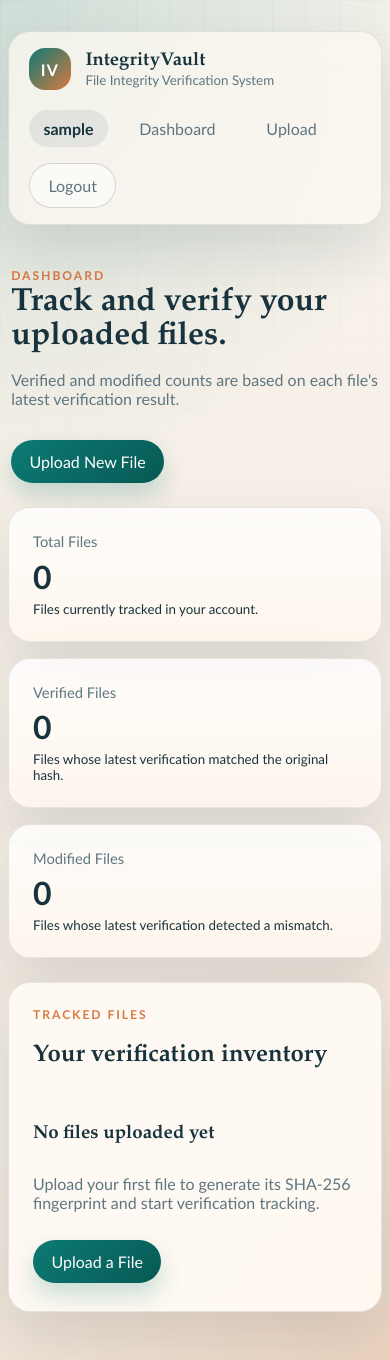
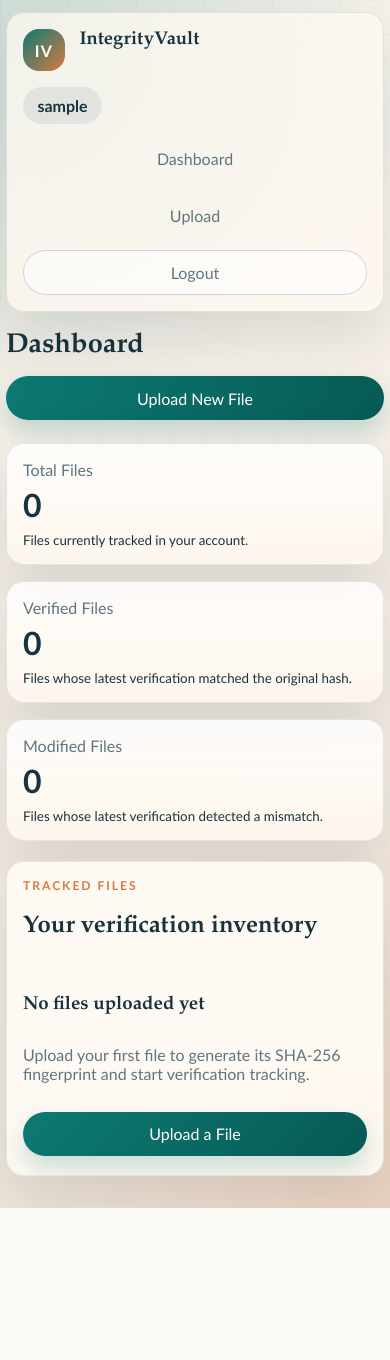
Before and after one commit to sangeethsanthosh-git/file-integrity, a Flask app: page /dashboard in a window 390 px wide. After the commit the page ends 1208 px from the top, so only its background shows below. Run offline with Flask 3, Linux system fonts and the light colour scheme; the visitor is signed in with stand-in values (Sample User, id 1); data comes from the database, SQL or seed files in the repository; data that the repository does not hold is empty.

Commit message:
Improve responsive dashboard and auth layouts

```diff
--- a/static/css/styles.css
+++ b/static/css/styles.css
@@ -66,9 +66,9 @@ code {
 .page-shell {
     position: relative;
     z-index: 1;
-    width: min(1180px, calc(100% - 2rem));
+    width: min(calc(100% - 2rem), 1180px);
     margin: 0 auto;
-    padding: 1.5rem 0 3rem;
+    padding: 1.25rem 0 3rem;
 }
 
 .topbar {
@@ -76,7 +76,7 @@ code {
     align-items: center;
     justify-content: space-between;
     gap: 1rem;
-    margin-bottom: 1.5rem;
+    margin-bottom: 1.25rem;
     padding: 1rem 1.25rem;
     border: 1px solid var(--line);
     border-radius: var(--radius-lg);
@@ -89,6 +89,7 @@ code {
     display: inline-flex;
     align-items: center;
     gap: 0.9rem;
+    min-width: 0;
 }
 
 .brand strong,
@@ -117,11 +118,13 @@ h3 {
     color: #fff;
     font-weight: 700;
     letter-spacing: 0.08em;
+    flex-shrink: 0;
 }
 
 .topbar-nav {
     display: flex;
     align-items: center;
+    justify-content: flex-end;
     flex-wrap: wrap;
     gap: 0.75rem;
 }
@@ -133,11 +136,13 @@ h3 {
     display: inline-flex;
     align-items: center;
     justify-content: center;
+    min-height: 44px;
     border-radius: 999px;
     padding: 0.75rem 1.15rem;
     border: 1px solid transparent;
     transition: transform 0.2s ease, background-color 0.2s ease, border-color 0.2s ease;
     cursor: pointer;
+    text-align: center;
 }
 
 .nav-link:hover,
@@ -180,7 +185,11 @@ h3 {
 
 .main-content {
     display: grid;
-    gap: 1.5rem;
+    gap: 1.25rem;
+}
+
+.main-content > * {
+    min-width: 0;
 }
 
 .alerts {
@@ -229,19 +238,42 @@ h3 {
     cursor: pointer;
 }
 
-.page-header {
+.page-header,
+.page-toolbar,
+.section-head,
+.timeline-head {
     display: flex;
-    align-items: center;
+    align-items: flex-start;
     justify-content: space-between;
     gap: 1rem;
-    padding: 1.2rem 0.2rem 0;
+}
+
+.page-header {
+    padding: 0.35rem 0.2rem 0;
+}
+
+.page-toolbar {
+    margin-bottom: 0.15rem;
 }
 
 .page-header h1,
-.hero-panel h1 {
-    margin: 0.25rem 0 0.5rem;
-    font-size: clamp(2rem, 3vw, 3rem);
+.page-toolbar h1 {
+    margin: 0.25rem 0 0.45rem;
+    font-size: clamp(1.9rem, 3vw, 2.8rem);
     line-height: 1.05;
+}
+
+.page-toolbar h1 {
+    margin: 0;
+    font-size: clamp(1.75rem, 2.6vw, 2.25rem);
+}
+
+.section-head {
+    margin-bottom: 1rem;
+}
+
+.timeline-head {
+    align-items: baseline;
 }
 
 .eyebrow {
@@ -254,21 +286,17 @@ h3 {
 }
 
 .supporting-copy,
-.hero-copy,
 .inline-note,
 .table-subtext,
 .detail-list dt,
 .hash-compare-item span,
-.feature-item span,
-.empty-state p {
+.empty-state p,
+.file-picker-text,
+.stat-card span,
+.timeline-head span,
+.simple-list,
+.brand small {
     color: var(--muted);
-}
-
-.auth-layout,
-.detail-grid {
-    display: grid;
-    grid-template-columns: 1.2fr 1fr;
-    gap: 1.5rem;
 }
 
 .auth-form-only {
@@ -276,61 +304,24 @@ h3 {
     justify-items: center;
 }
 
-.hero-panel,
+.form-panel {
+    display: flex;
+    width: 100%;
+    justify-content: center;
+}
+
 .card,
 .stat-card,
 .result-banner {
+    width: 100%;
     border: 1px solid var(--line);
     border-radius: var(--radius-xl);
     background: rgba(255, 251, 245, 0.92);
     box-shadow: var(--shadow);
 }
 
-.hero-panel {
-    padding: 2rem;
-    overflow: hidden;
-    position: relative;
-}
-
-.hero-panel::after {
-    content: "";
-    position: absolute;
-    right: -4rem;
-    bottom: -5rem;
-    width: 16rem;
-    height: 16rem;
-    border-radius: 50%;
-    background: radial-gradient(circle, rgba(13, 122, 116, 0.16), transparent 65%);
-}
-
-.hero-panel.alt::after {
-    background: radial-gradient(circle, rgba(217, 122, 65, 0.18), transparent 65%);
-}
-
-.feature-list {
-    display: grid;
-    gap: 1rem;
-    margin-top: 1.6rem;
-}
-
-.feature-item {
-    padding: 1rem 1.1rem;
-    border-radius: var(--radius-md);
-    background: rgba(255, 255, 255, 0.5);
-    border: 1px solid var(--line);
-}
-
-.feature-item strong {
-    display: block;
-    margin-bottom: 0.3rem;
-}
-
-.form-panel {
-    display: flex;
-}
-
 .auth-form-only .card {
-    width: min(100%, 480px);
+    width: min(100%, 520px);
 }
 
 .card,
@@ -372,19 +363,21 @@ h3 {
     font-weight: 700;
 }
 
+.detail-grid {
+    display: grid;
+    grid-template-columns: minmax(0, 1fr) minmax(300px, 0.95fr);
+    gap: 1.25rem;
+    align-items: start;
+}
+
 .stats-grid {
     display: grid;
-    grid-template-columns: repeat(3, minmax(0, 1fr));
+    grid-template-columns: repeat(3, minmax(220px, 1fr));
     gap: 1rem;
 }
 
 .stat-card {
     background: linear-gradient(180deg, rgba(255, 255, 255, 0.82), rgba(255, 247, 238, 0.9));
-}
-
-.stat-card span {
-    color: var(--muted);
-    font-size: 0.92rem;
 }
 
 .stat-card strong {
@@ -393,24 +386,19 @@ h3 {
     font-size: clamp(2rem, 4vw, 2.8rem);
 }
 
-.section-head {
-    display: flex;
-    align-items: center;
-    justify-content: space-between;
-    gap: 1rem;
-    margin-bottom: 1rem;
-}
-
 .table-card {
     overflow: hidden;
 }
 
 .table-wrap {
+    max-width: 100%;
     overflow-x: auto;
+    -webkit-overflow-scrolling: touch;
 }
 
 .data-table {
     width: 100%;
+    min-width: 720px;
     border-collapse: collapse;
 }
 
@@ -446,6 +434,8 @@ h3 {
     padding: 0.35rem 0.65rem;
     border-radius: 999px;
     background: rgba(24, 51, 61, 0.08);
+    overflow-wrap: anywhere;
+    word-break: break-word;
 }
 
 .status-badge {
@@ -475,7 +465,10 @@ h3 {
     display: grid;
     gap: 0.9rem;
     padding-left: 1.2rem;
-    color: var(--muted);
+}
+
+.file-picker {
+    min-width: 0;
 }
 
 .file-picker input[type="file"] {
@@ -496,10 +489,6 @@ h3 {
 
 .file-picker-title {
     font-weight: 700;
-}
-
-.file-picker-text {
-    color: var(--muted);
 }
 
 .detail-list {
@@ -549,6 +538,7 @@ h3 {
 }
 
 .hash-compare-item {
+    min-width: 0;
     padding: 1rem;
     border-radius: var(--radius-md);
     background: rgba(255, 255, 255, 0.58);
@@ -559,6 +549,11 @@ h3 {
     display: block;
     margin-bottom: 0.35rem;
     font-size: 0.92rem;
+}
+
+.hash-compare-item code {
+    overflow-wrap: anywhere;
+    word-break: break-word;
 }
 
 .empty-state {
@@ -609,21 +604,14 @@ h3 {
 }
 
 .timeline-content {
+    min-width: 0;
     padding: 1rem 1.1rem;
     border-radius: var(--radius-lg);
     border: 1px solid var(--line);
     background: rgba(255, 255, 255, 0.52);
 }
 
-.timeline-head {
-    display: flex;
-    align-items: baseline;
-    justify-content: space-between;
-    gap: 1rem;
-}
-
 .timeline-head span {
-    color: var(--muted);
     font-size: 0.92rem;
 }
 
@@ -638,39 +626,125 @@ h3 {
     }
 }
 
-@media (max-width: 900px) {
-    .auth-layout,
+@media (max-width: 1024px) {
+    .page-shell {
+        width: min(calc(100% - 1.5rem), 1000px);
+    }
+
+    .stats-grid {
+        grid-template-columns: repeat(2, minmax(0, 1fr));
+    }
+
     .detail-grid,
+    .hash-compare-grid {
+        grid-template-columns: 1fr;
+    }
+
+    .page-header,
+    .page-toolbar,
+    .section-head,
+    .timeline-head {
+        flex-direction: column;
+    }
+}
+
+@media (max-width: 768px) {
+    .page-shell {
+        width: min(calc(100% - 1rem), 100%);
+        padding: 1rem 0 2rem;
+    }
+
+    .topbar {
+        flex-direction: column;
+        align-items: stretch;
+        padding: 1rem;
+    }
+
+    .topbar-nav {
+        display: grid;
+        grid-template-columns: repeat(2, minmax(0, 1fr));
+        width: 100%;
+    }
+
+    .user-badge {
+        grid-column: 1 / -1;
+        justify-self: start;
+    }
+
+    .page-header,
+    .page-toolbar,
+    .section-head,
+    .timeline-head {
+        align-items: stretch;
+    }
+
     .stats-grid,
     .hash-compare-grid {
         grid-template-columns: 1fr;
     }
 
-    .page-header,
-    .topbar,
-    .section-head,
-    .timeline-head {
-        flex-direction: column;
-        align-items: flex-start;
+    .card,
+    .stat-card,
+    .result-banner {
+        padding: 1.25rem;
     }
 
-    .actions-cell {
-        min-width: 180px;
+    .auth-form-only .card,
+    .page-toolbar .primary-button,
+    .header-actions .ghost-button,
+    .header-actions .secondary-button,
+    .empty-state .primary-button {
+        width: 100%;
+    }
+
+    .header-actions {
+        width: 100%;
     }
 }
 
-@media (max-width: 640px) {
+@media (max-width: 480px) {
     .page-shell {
-        width: min(100% - 1rem, 100%);
+        width: calc(100% - 0.75rem);
         padding-top: 0.75rem;
     }
 
     .topbar,
     .card,
-    .hero-panel,
     .stat-card,
     .result-banner {
-        border-radius: 22px;
+        border-radius: 18px;
+        padding: 1rem;
+    }
+
+    .topbar-nav {
+        grid-template-columns: 1fr;
+    }
+
+    .nav-link,
+    .ghost-button,
+    .secondary-button,
+    .primary-button {
+        width: 100%;
+    }
+
+    .actions-cell {
+        flex-direction: column;
+        align-items: stretch;
+        min-width: 0;
+    }
+
+    .timeline-item {
+        grid-template-columns: 1fr;
+        gap: 0.75rem;
+    }
+
+    .timeline-marker {
+        display: none;
+    }
+
+    .page-header h1,
+    .page-toolbar h1 {
+        font-size: clamp(1.45rem, 7vw, 1.9rem);
     }
 
     .data-table th,
@@ -682,4 +756,16 @@ h3 {
         width: 42px;
         height: 42px;
     }
+
+    .brand {
+        align-items: flex-start;
+    }
+
+    .brand small {
+        display: none;
+    }
+
+    .file-picker-label {
+        padding: 1rem;
+    }
 }
--- a/templates/dashboard.html
+++ b/templates/dashboard.html
@@ -3,14 +3,8 @@
 {% block title %}Dashboard | IntegrityVault{% endblock %}
 
 {% block content %}
-<section class="page-header">
-    <div>
-        <p class="eyebrow">Dashboard</p>
-        <h1>Track and verify your uploaded files.</h1>
-        <p class="supporting-copy">
-            Verified and modified counts are based on each file's latest verification result.
-        </p>
-    </div>
+<section class="page-toolbar">
+    <h1>Dashboard</h1>
     <a class="primary-button" href="{{ url_for('upload_file') }}">Upload New File</a>
 </section>
 
```
Also changed, not shown: templates/register.html (+1 -23 lines).
